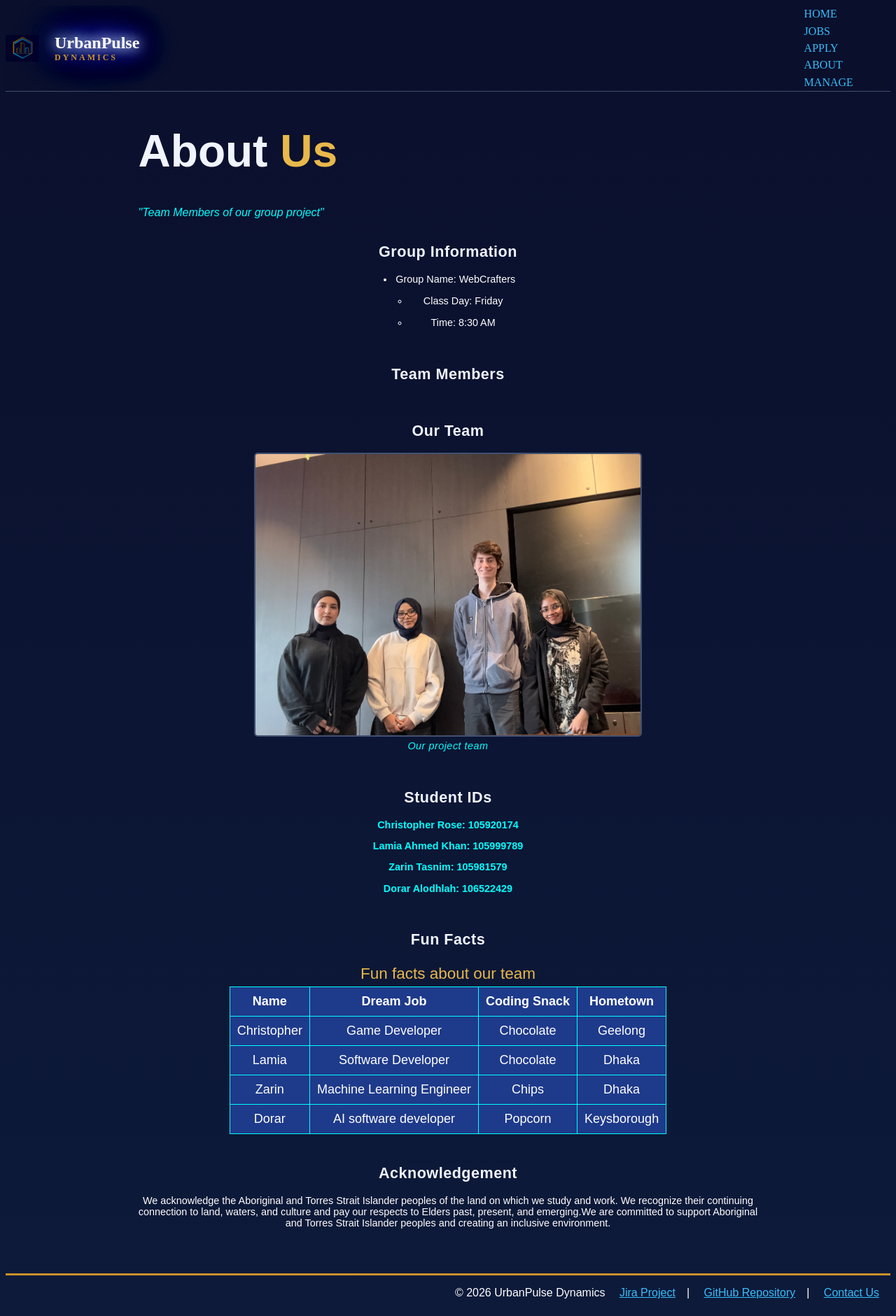
After one commit to Skelelord/WebCraftersProject2, a PHP site: page /about.php in a window 1280 px wide. The commit adds this page. Shown: the whole page at 70% size. Run offline with PHP 8.4, Linux system fonts and the light colour scheme; data that the repository does not hold is empty.

Commit message:
Simplified the table structure

```diff
--- a/Apply/settings.php
+++ /dev/null
@@ -1,6 +0,0 @@
-<?php
-    $host = "localhost";
-    $database = "urbanpulsedynamics";
-    $username = "root";
-    $password = "";
-?>
--- a/CSS/Main.css
+++ b/CSS/Main.css
@@ -1006,16 +1006,17 @@ main#apply {
 .page-about table,
 .page-about tr,
 .page-about th,
-.page-about td {
+
+td.page-about  {
     border: 1px solid cyan;
     border-collapse: collapse;
     padding: 10px;
 }
-.page-about table tr:hover {
+.page-about table, tr:hover {
     background-color: #1e3a8a;
 }
 
-.page-about table caption {
+.page-about table, caption {
     font-size: 1.25em;
     margin: 5px;
     color: #e8b84b;
--- /dev/null
+++ b/about.php
@@ -0,0 +1,134 @@
+<!DOCTYPE html>
+<html lang="en">
+<head  class = "page-about">
+  <meta charset="utf-8" >
+  <meta name="viewport" content="width=device-width, initial-scale=1.0">
+  <meta name="description" content="About our team" >
+  <meta name="keywords" content="HTML5, CSS layout" >
+  <meta name="author" content="Lamia Ahmed Khan" >
+  <title>About our Team</title>
+
+  <link rel="stylesheet" type="text/css" href="CSS/Main.css">
+
+<style>
+    #content h2 {
+      letter-spacing: 0.5px;
+    }
+  </style>
+</head>
+<body class = "page-about">
+    <?php include 'include/header_main.inc'; ?>
+
+<main>
+
+    <div id="belowheader" class = "page-about">
+            <h1>About<span class="colorchange"> Us</span></h1>
+            <p><i>"Team Members of our group project"</i></p>
+    </div>
+
+    <div id = "content">
+        <section  class = "page-about">
+            <h2  class = "page-about">Group Information</h2>
+            <ul>
+                <li class = "page-about">Group Name: WebCrafters
+                    <ul class = "page-about">
+                        <li class = "page-about">Class Day: Friday</li>
+                        <li class = "page-about">Time: 8:30 AM</li>
+                    </ul>
+                </li>
+            </ul>
+        </section>
+        <section  class = "page-about">
+            <h2  class = "page-about">Team Members</h2>
+             <?php
+             require_once 'settings.php'; // Include the database connection settings
+             $dbconn = @mysqli_connect($host, $user, $pwd, $sql_db); //opens a connection to the database
+             if ($dbconn) {
+                $query = "SELECT * FROM members"; // SQL query to select all records from the 'members' table
+                $result = @mysqli_query($dbconn, $query); // Executes the SQL query and returns the result set + @ to suppress error messages
+                if ($result) { // Checks if the query was successful
+                    echo "<dl>"; // Start of definition list
+                    while ($row = mysqli_fetch_assoc($result)) { // Fetches each row of the result set as an associative array
+                        echo "<dt>" . $row['name'] . " - " . $row['role'] . "</dt>";
+                        echo "<dd><strong>Part 1:</strong> " . $row['project_Part1_contribution'] . "</dd>";
+                        echo "<dd><strong>Part 2:</strong> " . $row['project_Part2_contribution'] . "</dd>";
+                    } // End of while loop
+                    echo "</dl>"; // End of definition list
+                }
+                mysqli_close($dbconn); // Closes the database connection
+            } else { // If the connection fails, display an error message
+                echo "<p>Unable to connect to the database.</p>"; // Error handling for database connection failure
+            }
+             ?>
+        </section>
+
+        <section  class = "page-about">
+            <h2 class = "page-about">Our Team</h2>
+
+            <figure class = "page-about">
+                <img src="../images/groupphoto.jpg" alt="Group photo of our team" width="300">
+                <figcaption style="letter-spacing: 0.5px;">Our project team</figcaption>
+            </figure>
+        </section>
+        <section class = "page-about" id="student-id-section">
+            <h2 class = "page-about">Student IDs</h2>
+            <p class = "page-about" id="id1">Christopher Rose: 105920174</p>
+            <p class = "page-about" id="id2">Lamia Ahmed Khan: 105999789</p>
+            <p class = "page-about" id="id3">Zarin Tasnim: 105981579</p>
+            <p class = "page-about" id="id4">Dorar Alodhlah: 106522429</p>
+</section class = "page-about">
+
+        <section  class = "page-about">
+            <h2 class = "page-about">Fun Facts</h2>
+
+            <table class = "page-about">
+                <caption class = "page-about">Fun facts about our team</caption>
+
+                <tr class = "page-about">
+                    <th class = "page-about">Name</th>
+                    <th class = "page-about">Dream Job</th>
+                    <th class = "page-about">Coding Snack</th>
+                    <th class = "page-about">Hometown</th>
+                </tr>
+
+                <tr class = "page-about">
+                    <td class = "page-about">Christopher</td>
+                    <td class = "page-about">Game Developer</td>
+                    <td class = "page-about">Chocolate</td>
+                    <td class = "page-about">Geelong</td>
+                </tr>
+
+                <tr class = "page-about">
+                    <td class = "page-about">Lamia</td>
+                    <td class = "page-about">Software Developer</td>
+                    <td class = "page-about">Chocolate</td>
+                    <td class = "page-about">Dhaka</td>
+                </tr>
+                <tr class = "page-about">
+                    <td class = "page-about">Zarin</td>
+                    <td class = "page-about">Machine Learning Engineer</td>
+                    <td class = "page-about">Chips</td>
+                    <td class = "page-about">Dhaka</td>
+                </tr>
+                <tr class = "page-about">
+                    <td class = "page-about">Dorar</td>
+                    <td class = "page-about">AI software developer</td>
+                    <td class = "page-about">Popcorn</td>
+                    <td class = "page-about">Keysborough</td>
+                </tr>
+
+
+            </table>
+        </section>
+
+        <section>
+            <h2>Acknowledgement</h2>
+            <p>We acknowledge the Aboriginal and Torres Strait Islander peoples of the land on which we study and work. We recognize their continuing connection to land, waters, and culture and pay our respects to Elders past, present, and emerging.We are committed to support Aboriginal and Torres Strait Islander peoples and creating an inclusive environment.</p><!-- Help taken from AI for content-->
+        </section>
+
+    </div>
+
+</main>
+<br>
+
+<?php include 'include/footer.inc'; ?>
--- a/include/header_main.inc
+++ b/include/header_main.inc
@@ -7,10 +7,10 @@
                 </div>
         </div>
         <nav>
-            <a href="../Index/index.php">HOME</a>
-            <a href="../Jobs/jobs.php">JOBS</a>
-            <a href="../Apply/Apply.php">APPLY</a>
-            <a href="../About/about.php">ABOUT</a>
-            <a href="../manage.php">MANAGE</a>
+            <a href="index.php">HOME</a>
+            <a href="jobs.php">JOBS</a>
+            <a href="Apply.php">APPLY</a>
+            <a href="about.php">ABOUT</a>
+            <a href="manage.php">MANAGE</a>
         </nav>
 </header>
```
Also changed, not shown: About/about.php (deleted, +0 -135 lines), Apply.php (renamed from Apply/Apply.php, +4 -4 lines), include/header_index.inc (+5 -5 lines), include/header_manage.inc (+5 -5 lines), index.php (renamed from Index/index.php, +4 -4 lines), jobs.php (renamed from Jobs/jobs.php, +5 -5 lines), Process_eoi.php (renamed from Apply/Process_eoi.php).
